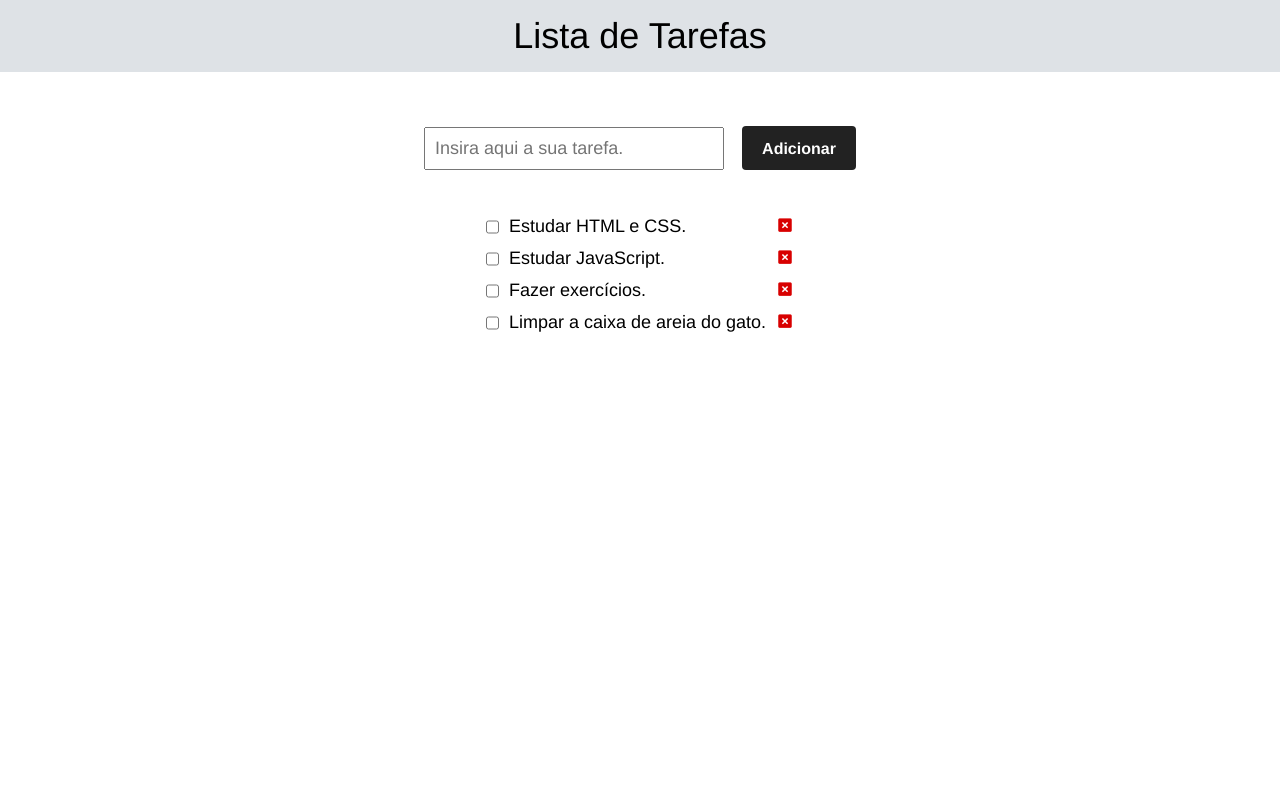
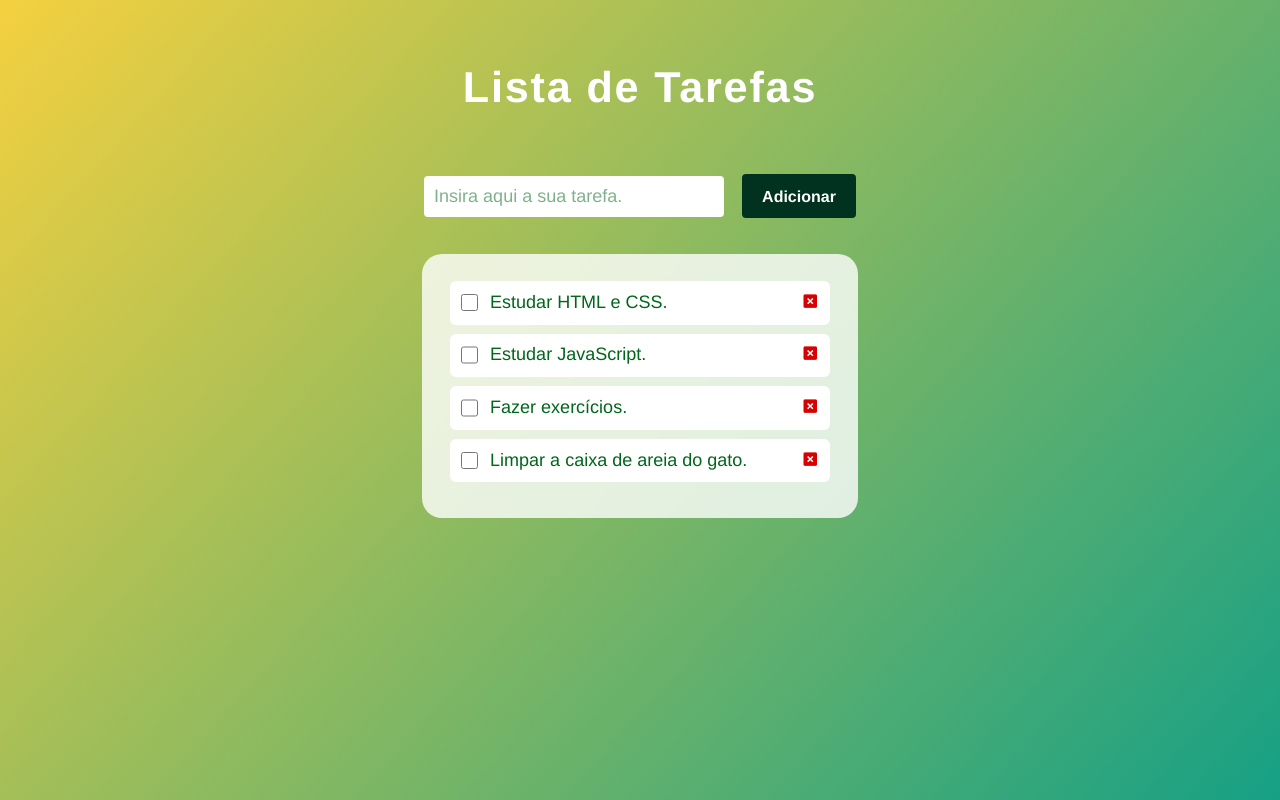
Before and after one commit to FelipeQue/m01-todolist, a plain HTML site: page index.html in a window 1280 px wide. Drawn offline with nearby package versions, Linux system fonts and the light colour scheme; a web font is replaced by a local one.

Commit message:
Finalizado o exercício 3 da semana 6

```diff
--- a/index.html
+++ b/index.html
@@ -10,11 +10,6 @@
      <!-- Importando o ícone que será usado como botão "remover": -->
     <link href='https://unpkg.com/boxicons@2.1.4/css/boxicons.min.css' rel='stylesheet'>
 
-     <!-- Estou pensando em usar essa fonte: -->
-    <link rel="preconnect" href="https://fonts.googleapis.com">
-    <link rel="preconnect" href="https://fonts.gstatic.com" crossorigin>
-    <link href="https://fonts.googleapis.com/css2?family=Klee+One:wght@400;600&display=swap" rel="stylesheet">
-
 </head>
 <body>
     <header class="header">
@@ -23,32 +18,32 @@
     <main>
         <div id="user-input">
             <input type="text" id="insert-task" placeholder="Insira aqui a sua tarefa."/>
-            <button id="add-task">Adicionar</button>
+            <button id="add-task" title="Adicionar tarefa">Adicionar</button>
         </div>
         <div id="task-list">
             <ul>
                 <li class="todo-item">
                     <input type="checkbox" class="check-task"/>
                     <span class="todo-item-text">Estudar HTML e CSS.</span>
-                    <button class="delete-button"><i class='bx bxs-x-square'></i></button>
+                    <button class="delete-button" title="Apagar tarefa"><i class='bx bxs-x-square'></i></button>
                 </li>
 
                 <li class="todo-item">
                     <input type="checkbox" class="check-task"/>
                     <span class="todo-item-text">Estudar JavaScript.</span>
-                    <button class="delete-button"><i class='bx bxs-x-square'></i></button>
+                    <button class="delete-button" title="Apagar tarefa"><i class='bx bxs-x-square'></i></button>
                 </li>
 
                 <li class="todo-item">
                     <input type="checkbox" class="check-task"/>
                     <span class="todo-item-text">Fazer exercícios.</span>
-                    <button class="delete-button"><i class='bx bxs-x-square'></i></button>
+                    <button class="delete-button" title="Apagar tarefa"><i class='bx bxs-x-square'></i></button>
                 </li>
 
                 <li class="todo-item">
                     <input type="checkbox" class="check-task"/>
                     <span class="todo-item-text">Limpar a caixa de areia do gato.</span>
-                    <button class="delete-button"><i class='bx bxs-x-square'></i></button>
+                    <button class="delete-button" title="Apagar tarefa"><i class='bx bxs-x-square'></i></button>
                 </li>
             </ul>
         </div>
--- a/style.css
+++ b/style.css
@@ -1,6 +1,6 @@
 :root {
-    --backgroundgrey: #dee2e6;
     --button-red: #d80000;
+    --item-green: #00661A;
 }
 
 * {
@@ -9,32 +9,39 @@
     box-sizing: border-box;
     text-decoration: none;
     font-size: large;
-    /* font-family: 'Klee One', cursive; */
     font-family: "Farfetch Basis","Helvetica Neue",Arial,sans-serif;
     font-weight: 400;
     scroll-behavior: smooth;
 }
 
+body {
+    height: 100%;
+    margin: 0;
+    background-repeat: no-repeat;
+    background-attachment: fixed;
+    background-image: linear-gradient(132deg, #F4D03F 0%, #16A085 100%);
+}
+
 .header {
     width: 100vw;
-    background-color: var(--backgroundgrey);
-    height: 4em;
-    padding: 0 4em;
+    height: 15vh;
+    padding: 4em 4em 1em;
     display: flex;
     justify-content: center;
     align-items: center;
 }
 
 .header h1 {
-    color: black;
-    font-size: 2em;
+    color: white;
+    font-size: 2.4em;
+    font-weight: 900;
+    letter-spacing: .1rem;
 }
 
 main {
     padding-top: 3em;
 }
 
-/* Quero o campo de texto e botão de adicionar lado a lado: */
 #user-input {
     display: flex;
     justify-content: center;
@@ -44,17 +51,26 @@ main {
 #insert-task {
     margin-right: 1em;
     width: 300px;
-    padding: 9px;
+    padding: 10px;
+    border: none;
+    border-radius: 4px;
 }
 
-/* Coloquei a linha de código abaixo para que o texto placeholder na caixa de texto desapareça quando o usuário clicar nela: */
-input:focus::placeholder {
+#insert-task::placeholder {
+    color: var(--item-green);
+    opacity: .5;
+}
+
+#insert-task:focus::placeholder {
     color: transparent;
 }
 
-/* Botão de adicionar tarefa com um pouco mais de customização */
+#insert-task:focus {
+    outline: dotted;
+}
+
 #add-task {
-    background-color: #222;
+    background-color: #013220;
     border-radius: 4px;
     box-sizing: border-box;
     color: #fff;
@@ -74,47 +90,60 @@ input:focus::placeholder {
 }
 
 #add-task:hover {
-    opacity: .75;
+    background-color: var(--item-green);
 }
-#add-task:focus {
-    opacity: .75;
+#add-task:active {
+    background-color: green;
 }
 
-/* Remove os pontos da lista e o espaçamento à esquerda. */
 ul {
     list-style-type: none;
 }
 
+/* Div que agrupa as tarefas */
 #task-list {
-    padding-top: 2em;
-    margin: 0;
+    margin: auto;
+    margin-top: 2em;
+    padding: 1em 1em 2em;
     display: flex;
     justify-content: center;
+    background-color: rgba(255, 255, 255, .8);
+    width: 436px;
+    border-radius: 20px;
+    color: var(--item-green);
 }
 
+/* Div de cada tarefa */
 .todo-item {
-    margin-top: 10px;
+    margin-top: 0.5em;
+    padding: 0.6em;
     display: flex;
     justify-content: space-between;
+    background-color: white;
+    border-radius: 6px;
+    min-width: 380px;
 }
 
 .todo-item-text {
-    /* Optei pelo texto alinhado à esquerda: */
     text-align: left;
     width: 100%;
-    margin-right: 10px;
+    margin-right: 12px;
 }
 
 .check-task {
-    margin-right: 10px;
+    margin-right: 12px;
+    accent-color: green;
+    width: 1.2em;
+    height: 1.2em;
 }
 
 /* Estilo tachado ao marcar o checkbox: */
 .check-task:checked + .todo-item-text {
     text-decoration: line-through;
+    opacity: .3;
 }
 
-/* O código abaixo é para remover a aparência padrão dos elementos botão, que serão customizados caso a caso: */
+/* O código abaixo é para remover a aparência padrão dos elementos botão, que foram customizados caso a caso: */
 button {
     background: none;
 	color: inherit;
@@ -126,5 +155,6 @@ button {
 }
 
 .delete-button {
+    margin-left: 12px;
     color: var(--button-red);
 }
```
